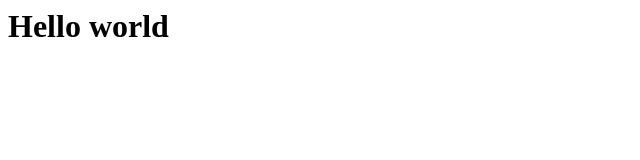
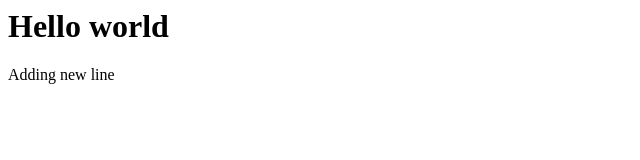
Before and after one commit to Logesh1406/my-app, a plain HTML site: page index.html in a window 1280 px wide. Shown: the full height of the page, 0-640 px from the left. Drawn offline with Linux system fonts and the light colour scheme.

Commit message:
new-changes

```diff
--- a/index.html
+++ b/index.html
@@ -1,3 +1,4 @@
 <html>
     <h1>Hello world</h1>
+    <body>Adding new line</body>
 </html>
```
